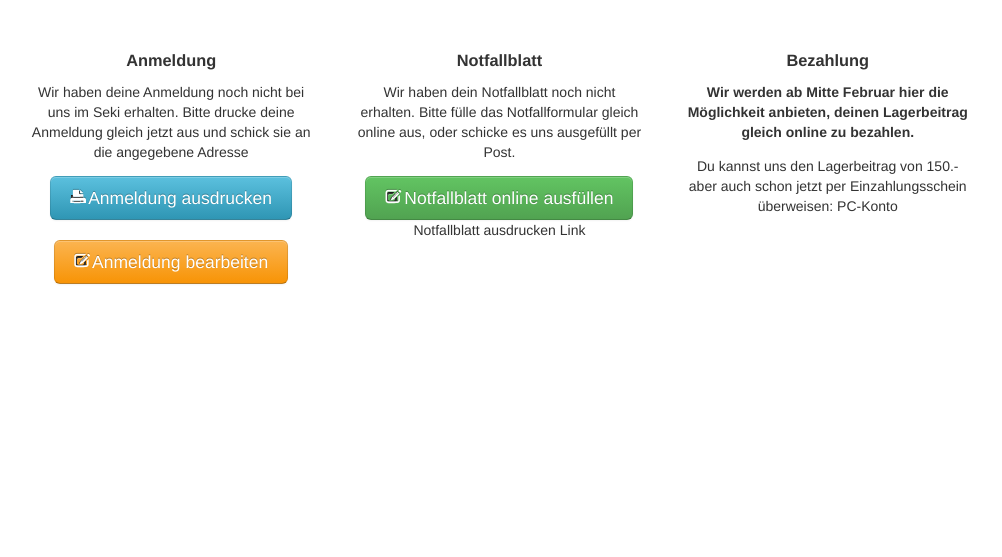
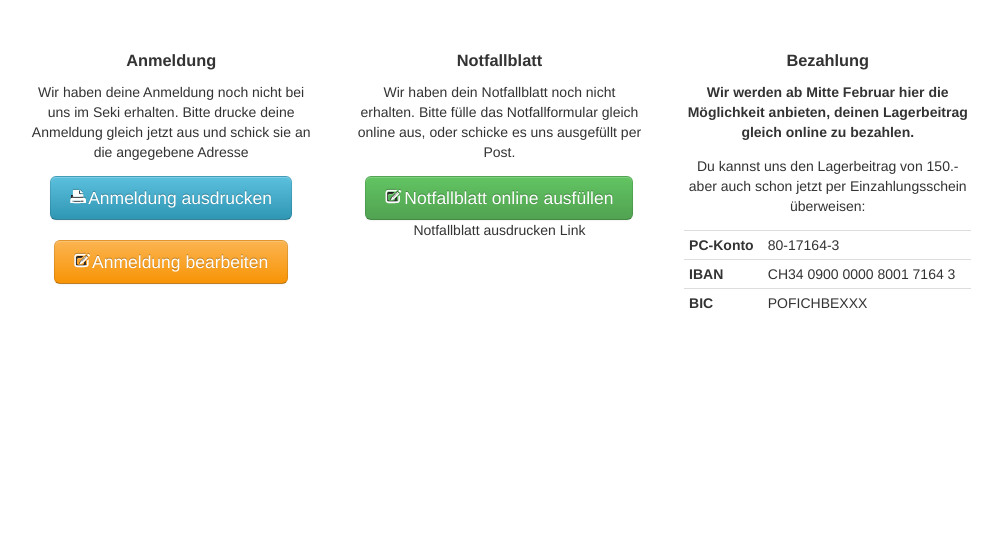
Before and after one commit to gloggi/aure4, a Django app: template ausbildung/templates/anmeldung/view.html in a window 1280 px wide. Shown: the part 194-751 px from the top of the page, without its empty margins (120-1122 px from the left). Run offline with Django 3.2, Linux system fonts and the light colour scheme; the template is opened without the code that fills it: values that come from a table or form of the project are taken from there, others are empty; parts of the project's set-up code (start-up, migrations or seed data) failed here and were passed over; some libraries are stand-ins or nearby versions.

Commit message:
PC Konto

```diff
--- a/ausbildung/templates/anmeldung/view.html
+++ b/ausbildung/templates/anmeldung/view.html
@@ -81,7 +81,11 @@
   <p>Du kannst uns den Lagerbeitrag von
     150.- aber auch schon jetzt per Einzahlungsschein überweisen:
 
-    PC-Konto
+    <table class="table table-condensed">
+      <tr><th>PC-Konto</th><td>80-17164-3</td></tr>
+      <tr><th>IBAN</th><td>CH34 0900 0000 8001 7164 3</td></tr>
+      <tr><th>BIC</th><td>POFICHBEXXX</td></tr>
+    </table>
   </p>
 
 </div>
```
